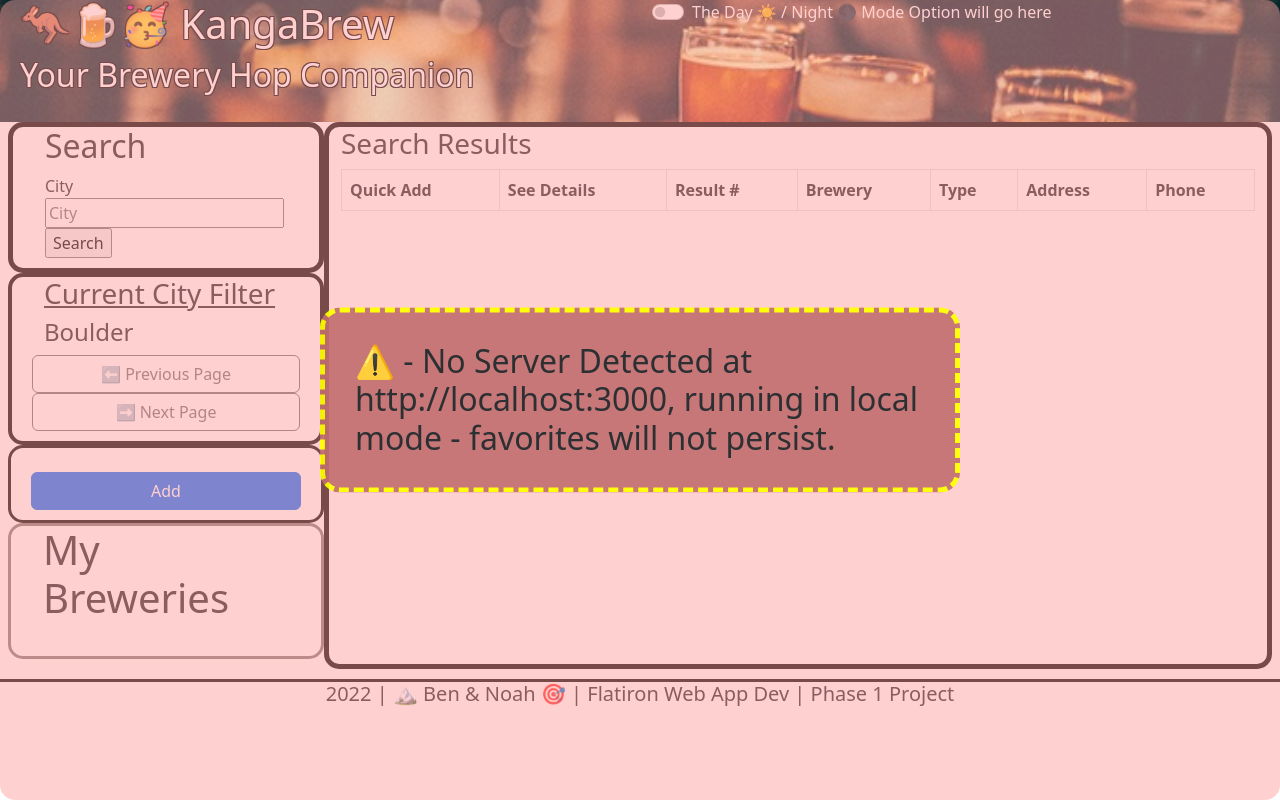
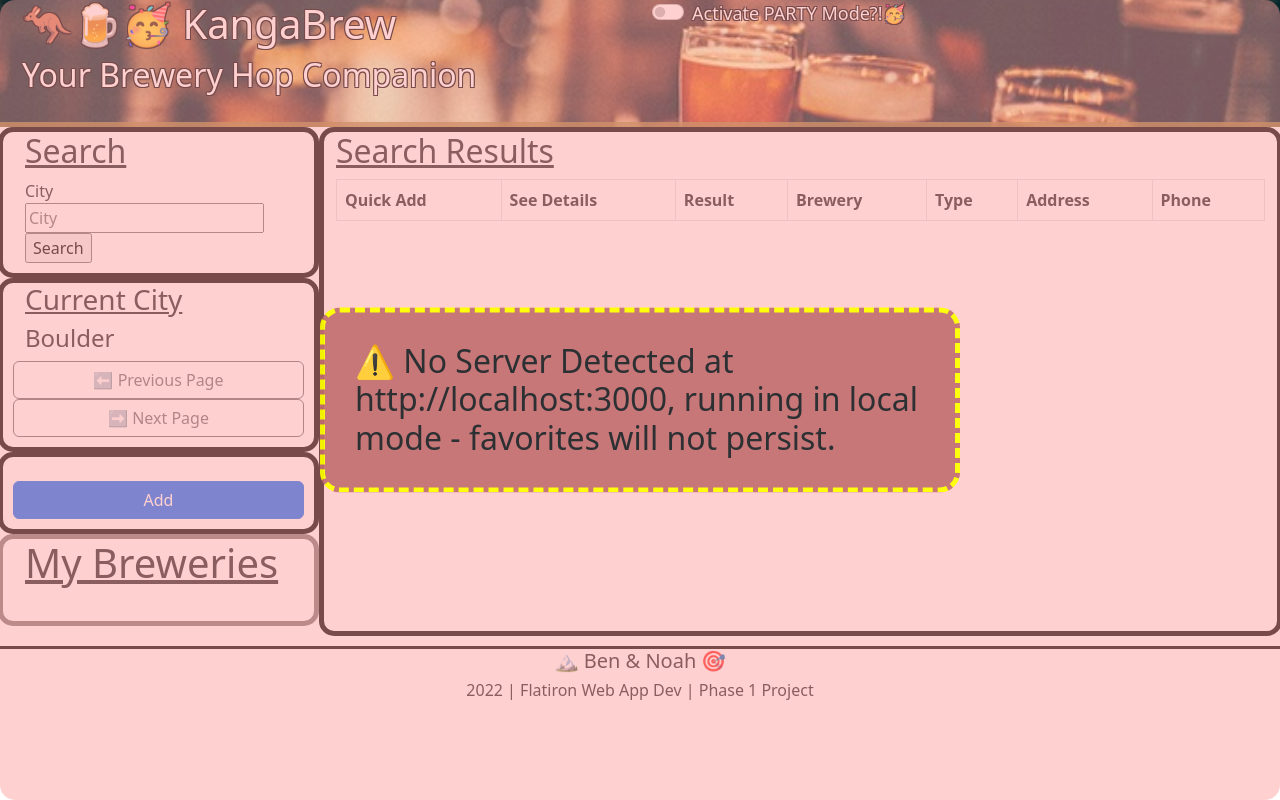
Before and after one commit to beingmerry/phase-1-project, a plain HTML site: page index.html in a window 1280 px wide. Drawn offline with nearby package versions, Linux system fonts and the light colour scheme; no server answers.

Commit message:
added party mode, fixed db.json

```diff
--- a/index.html
+++ b/index.html
@@ -13,9 +13,13 @@
     <!-- Latest compiled and minified JavaScript -->
     <script src="https://cdn.jsdelivr.net/npm/bootstrap@5.2.2/dist/js/bootstrap.bundle.min.js" integrity="sha384-OERcA2EqjJCMA+/3y+gxIOqMEjwtxJY7qPCqsdltbNJuaOe923+mo//f6V8Qbsw3" crossorigin="anonymous"></script>
     <link rel="stylesheet" href="styles.css">
+
+    <!-- 🎯Attempting to add confetti to click of Activate Party mode (left-> right only) -->
   </head>
+
   <body>
-    <header id="header-container">
+
+    <header id="header-container" class="container-fluid">
       <div class="row">
         <div class="col-sm">
           <h1>🦘🍺🥳 KangaBrew</h1>
@@ -25,18 +29,19 @@
         <div class="col-sm ms-auto">
           <div class="form-check form-switch">
             <input class="form-check-input" type="checkbox" role="switch" id="flexSwitchCheckDefault" />
-            <label class="form-check-label" for="flexSwitchCheckDefault">The Day ☀️ / Night 🌑 Mode Option will go here</label>
+            <label class="form-check-label" for="flexSwitchCheckDefault">Activate PARTY Mode?!🥳</label>
           </div>
         </div>
       </div>
     </header>
+    <canvas id="world" hidden></canvas>
     <div id="error-container" class="hidden">
       <h2 id="error-message">Placeholder text for error message at runtime</h2>
     </div>
     <div class="row">
-      <div class ="col-md-3 col-sm-4 col-auto">
+      <div class ="col-lg-3 col-md-4 col-sm-5 col-auto">
         <div id="search-container" class="row">
-          <h2 id="search-header">Search</h2>
+          <h2 id="search-header"><u>Search</u></h2>
           <form id="search-form">
             <label for="city-search">City</label>
             <input id="city-search" type="text" placeholder="City" name="city">
@@ -44,7 +49,7 @@
           </form>
         </div>
         <div id="navigate-results-buttons" class="row">
-          <h3 for="city-searched"><u>Current City Filter</u></h3>
+          <h3 for="city-searched"><u>Current City</u></h3>
           <h4 id="city-searched"></h4>
           <button id="search-previous-button" class="btn" type="button" disabled>⬅️ Previous Page</button>
           <button id="search-next-button" class="btn" type="button" disabled>➡️ Next Page</button>
@@ -57,23 +62,23 @@
           <button id="add-brewery-button" type="button" class="btn btn-primary">Add</button>
         </div>
         <div id="my-breweries-container" class="row">
-          <h1 id="my-breweries-header">My Breweries</h1>
+          <h1 id="my-breweries-header"><u>My Breweries</u></h1>
           <ol id="my-breweries-list">
           </ol>
         </div>
       </div>
-      <div id="results-container" class="col-md-9 col-auto">
-        <h3 id="results-header-h1">Search Results</h3>
+      <div id="results-container" class="col-lg-9 col-md-8 col-sm-7 col-auto">
+        <h2 id="results-header-h1"><u>Search Results</u></h2>
         <table class="table table-striped table-bordered table-hover table-responsive">
           <thead>
             <tr id="table-header">
-              <th scope="col" id="table-header-result-add" class="">Quick Add</th>
-              <th scope="col" id="table-header-result-details" class="">See Details</th>
-              <th scope="col" id="table-header-result-number"  class="">Result #</th>
-              <th scope="col" id="table-header-result-name"    class="">Brewery</th>
-              <th scope="col" id="table-header-result-type"    class="">Type</th>
-              <th scope="col" id="table-header-result-address" class="">Address</th>
-              <th scope="col" id="table-header-result-phone"   class="">Phone</th>
+              <th scope="col" id="table-header-result-add"     class="d-table-cell">Quick Add</th>
+              <th scope="col" id="table-header-result-details" class="d-table-cell">See Details</th>
+              <th scope="col" id="table-header-result-number"  class="d-table-cell">Result</th>
+              <th scope="col" id="table-header-result-name"    class="d-table-cell">Brewery</th>
+              <th scope="col" id="table-header-result-type"    class="d-none d-md-table-cell">Type</th>
+              <th scope="col" id="table-header-result-address" class="d-none d-lg-table-cell">Address</th>
+              <th scope="col" id="table-header-result-phone"   class="d-table-cell">Phone</th>
             </tr>
           </thead>
           <tbody id="results-table-body" class="">
@@ -82,8 +87,9 @@
         </table>
       </div>
     </div>
-    <footer id="footer-container" class="h-100 d-flex align-items-center justify-content-center">
-      <h5>2022 | 🏔️ Ben & Noah 🎯 | Flatiron Web App Dev | Phase 1 Project</h5>
+    <footer id="footer-container" class="">
+      <h5 class="row d-flex justify-content-center">🏔️ Ben & Noah 🎯</h5>
+      <h6 class="row d-flex justify-content-center">2022 | Flatiron Web App Dev | Phase 1 Project</h6>
     </footer>
   </body>
   <!-- load order matters, 🌐global.js variables, then 🔨 helper.js functions, then
@@ -91,4 +97,6 @@
   <script src="./src/global.js"></script>
   <script src="./src/helper.js"></script>
   <script src="./src/index.js"></script>
+  <!-- 🎊 Trying to get confetti party to work -->
+  <script src="./confetti/confetti.js"></script>
 </html>
--- a/src/helper.js
+++ b/src/helper.js
@@ -41,8 +41,8 @@ const favoritesFetch = () => {
         )
         .catch((error) => {
             serverStateGood = false
-            console.warn("⚠️ - No Server Detected at http://localhost:3000, running in local mode - favorites will not persist.")
-            errorMessage.textContent = "⚠️ - No Server Detected at http://localhost:3000, running in local mode - favorites will not persist."
+            console.warn("No Server Detected at http://localhost:3000, running in local mode - favorites will not persist.")
+            errorMessage.textContent = "⚠️ No Server Detected at http://localhost:3000, running in local mode - favorites will not persist."
             showErrorMessage()
         });
     }
@@ -76,8 +76,8 @@ const renderBreweryRow = (brewery) => {
         <td><button id="see-brewery-details-${currentResultNumber}">ℹ️</button></td>
         <td>${currentResultNumber}</td>
         <td>${brewery.name}</td>
-        <td class="brewery-type-data">${brewery.brewery_type}</td>
-        <td>${brewery.street}, ${brewery.city}, ${brewery.state} ${brewery.postal_code}</td>
+        <td class="brewery-type-data d-none d-md-table-cell">${brewery.brewery_type}</td>
+        <td class="d-none d-lg-table-cell">${brewery.street}, ${brewery.city}, ${brewery.state} ${brewery.postal_code}</td>
         <td>${phoneNumberCheck}</td>
     `;
     newBreweryRowElement.id          = `${brewery.id}`
@@ -86,7 +86,14 @@ const renderBreweryRow = (brewery) => {
 
     const addButton    = document.querySelector(`#quick-add-brewery-${currentResultNumber}`)
     const detailButton = document.querySelector(`#see-brewery-details-${currentResultNumber}`)
-    addButton.addEventListener('click',    ()=> postNewBrewery(brewery))
+    const breweryForDbJson = {
+        breweryApiId: brewery.id,
+        name: brewery.name,
+        breweryType: brewery.brewery_type,
+        breweryFullAddress: `${brewery.street}, ${brewery.city}, ${brewery.state} ${brewery.postal_code}`,
+        url: brewery.url
+    }
+    addButton.addEventListener('click',    ()=> postNewBrewery(breweryForDbJson))
     detailButton.addEventListener('click', ()=> renderBrewery(brewery))
 };
 
@@ -102,7 +109,7 @@ const renderBrewery = (brewery) => {
     currentBrewery.url = brewery.website_url;
 
     breweryName.dataset.id = currentBrewery.breweryApiId;
-    breweryName.textContent = currentBrewery.name;
+    breweryName.innerHTML = `<u>${currentBrewery.name}</u>`;
     breweryType.textContent = currentBrewery.breweryType;
     breweryAddress.textContent = currentBrewery.breweryFullAddress;
     brewerySite.textContent = currentBrewery.url;
--- a/src/index.js
+++ b/src/index.js
@@ -15,10 +15,24 @@ const init = () => {
     initBreweryAddButton();
     initNextButton();
     initPreviousButton();
+    initPartyToggleButton();
     cityFetch();
     favoritesFetch();
 };
 
+const initPartyToggleButton = () => {
+
+  const partyToggleButton = document.querySelector('#flexSwitchCheckDefault')
+  const confettiElement = document.querySelector('#world')
+  partyToggleButton.checked = false
+  partyToggleButton.addEventListener('click', () => {
+    if (partyToggleButton.checked) {
+      confettiElement.removeAttribute("hidden")
+    } else {
+      confettiElement.setAttribute("hidden", "")
+    }
+  })
+}
 
 // 🔽 On submit or click, search by city
 const initBrewerySearchForm = () => {
--- a/styles.css
+++ b/styles.css
@@ -1,3 +1,18 @@
+
+label.form-check-label {
+  color:rgb(255, 255, 255);
+  font-size: large;
+  text-shadow: -1px -1px 0 #000, 1px -1px 0 #000, -1px 1px 0 #000, 1px 1px 0 #000;
+}
+/* #canvas {
+  position: absolute;
+  top: 0;
+  left: 0;
+  width: 100vw;
+  height: 100vh;
+  z-index: 9999;
+  pointer-events: auto;
+} */
 /* fadeIn effect */
 .visible {
   visibility: visible;
@@ -10,7 +25,14 @@
   opacity: 0;
   transition: visibility 0s 2s, opacity 2s linear;
 }
-
+header {
+  background-image: url("./img/kangabrewheader.jpg");
+  min-height: 100px;
+  background-position: center;
+  background-repeat: no-repeat;
+  background-size: cover;
+  border-bottom: rgb(168, 134, 62, .8) 5px solid;
+}
 header h1 {
   color:rgb(255, 255, 255);
   text-shadow: -1px -1px 0 #000, 1px -1px 0 #000, -1px 1px 0 #000, 1px 1px 0 #000;
@@ -18,10 +40,6 @@ header h1 {
 header h2 {
   color:rgb(255, 255, 255);
   text-shadow: -1px -1px 0 #000, 1px -1px 0 #000, -1px 1px 0 #000, 1px 1px 0 #000;
-}
-label.form-check-label {
-  color: white;
-  text-align: right;
 }
 .brewery-type-data {
   text-transform: capitalize;
@@ -40,8 +58,8 @@ body {
 div {
   border-radius:  15px;
   padding-bottom: 10px ;
-  padding-left:   20px;
-  padding-right:  20px;
+  padding-left:   10px;
+  padding-right:  10px;
 }
 div#search-container {
   border: black 5px solid;
@@ -52,20 +70,13 @@ div#results-container {
   border: black 5px solid;
 }
 div#navigate-results-buttons {
-  border: black 4px solid;
+  border: black 5px solid;
 }
 div#detail-container {
-  border: black 3px solid;
+  border: black 5px solid;
 }
 div#my-breweries-container {
-  border: rgb(129, 123, 123) 3px solid;
-}
-header {
-  background-image: url("./img/kangabrewheader.jpg");
-  min-height: 100px;
-  background-position: center;
-  background-repeat: no-repeat;
-  background-size: cover;
+  border: rgb(129, 123, 123) 5px solid;
 }
 tr.active {
   background-color: #e4db92;
```
Also changed, not shown: db.json (+1 -10 lines).
